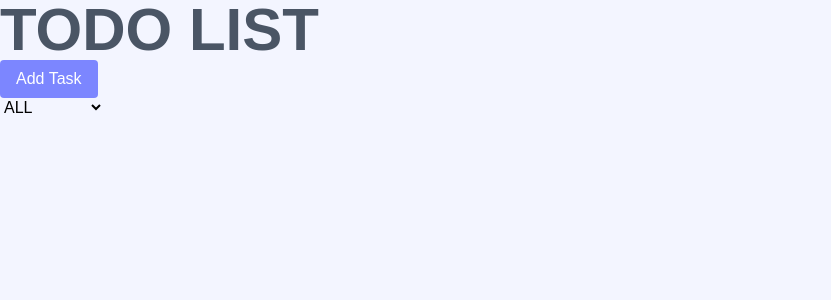
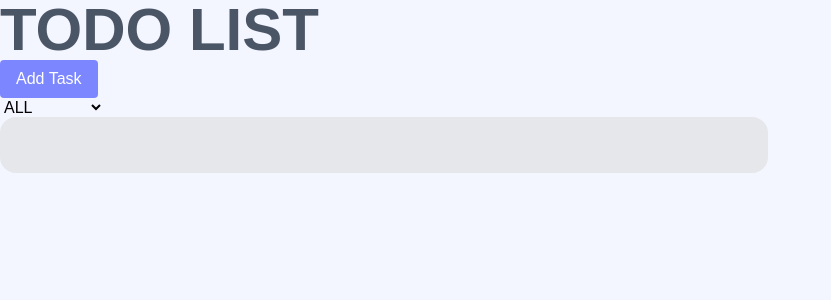
Before and after one commit to nkartikaxioned/React-Training-, a React (Vite) app in the folder react/: page / in a window 1280 px wide. Shown: the top 300 px of the page, without its empty margins (0-831 px from the left). Built offline with nearby package versions, Linux system fonts and the light colour scheme.

Commit message:
style in progress

```diff
--- a/react/src/index.css
+++ b/react/src/index.css
@@ -105,3 +105,5 @@ h1 { @apply text-6xl font-bold text-gray-600 }
 section { @apply bg-indigo-100/40 h-screen}
 .btn { @apply px-4 py-2.5 rounded-sm bg-indigo-400 text-white duration-300 ease-linear }
 .btn:hover { @apply bg-indigo-300   }
+ul { @apply bg-gray-200 max-w-3/5 flex flex-wrap flex-col gap-7 p-7 rounded-2xl}
+li { @apply bg-white rounded-[4px] flex p-3 items-center}
```
